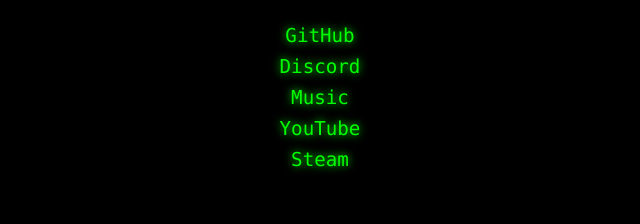
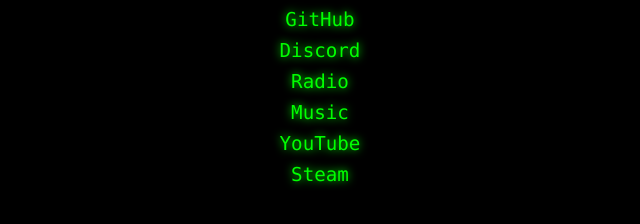
Before and after one commit to Lyan221m/Linktree, a plain HTML site: page index.html in a window 1280 px wide. Shown: the part 350-574 px from the top of the page, without its empty margins (320-960 px from the left). Drawn offline with Linux system fonts and the light colour scheme.

Commit message:
Update index.html

```diff
--- a/index.html
+++ b/index.html
@@ -21,6 +21,9 @@
       <a href="https://discord.daboys.ml/" target="_blank">Discord</a>
     </div>
     <div class="link">
+      <a href="https://www.youtube.com/watch?v=SDwF_41C2b0" target="_blank">Radio</a>
+    </div>
+    <div class="link">
       <a href="https://www.youtube.com/channel/UCDfOf6MKMXWtYLwSQFySYMA" target="_blank">Music</a>
     </div>
     <div class="link">
```
